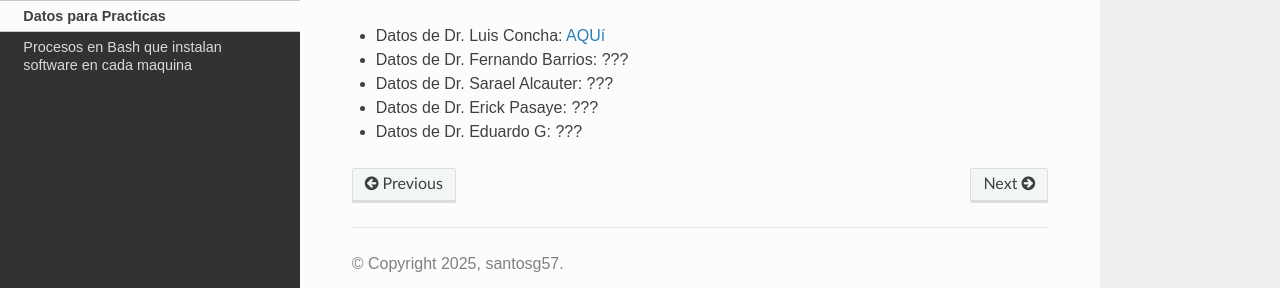
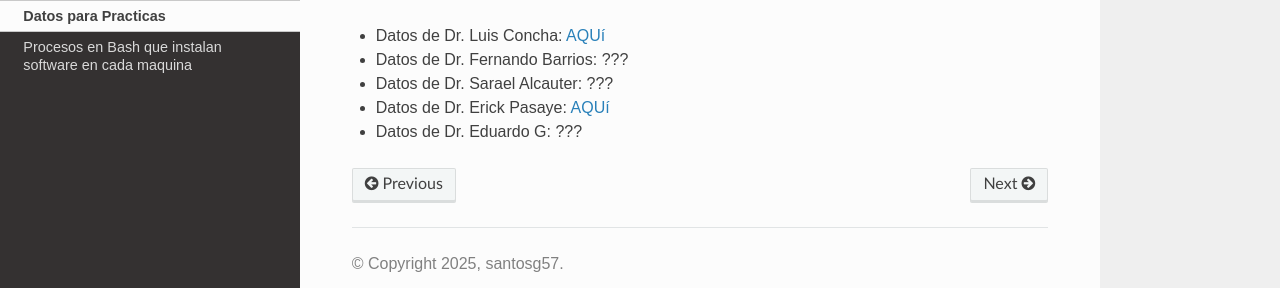
Before and after one commit to matecom57/cursofree, a Sphinx documentation site: the page built from docs/source/curso_q/datos_practicas.rst, in a window 1280 px wide. Shown: the part 135-423 px from the top of the page. Built offline with Sphinx 7.4.7 and the Read the Docs theme 3.1.0, drawn with Linux system fonts in a browser that asks for light colours.

```diff
--- a/docs/source/curso_q/datos_practicas.rst
+++ b/docs/source/curso_q/datos_practicas.rst
@@ -8,6 +8,6 @@ Datos para Practicas
 
 * Datos de Dr. Sarael Alcauter: ???
 
-* Datos de Dr. Erick Pasaye: ???
+* Datos de Dr. Erick Pasaye: `AQUí <https://drive.google.com/drive/folders/17Cid4PXoglZbBMC2D3BuNQTyLnDry3tp?usp=sharing>`_
 
 * Datos de Dr. Eduardo G: ???
```
